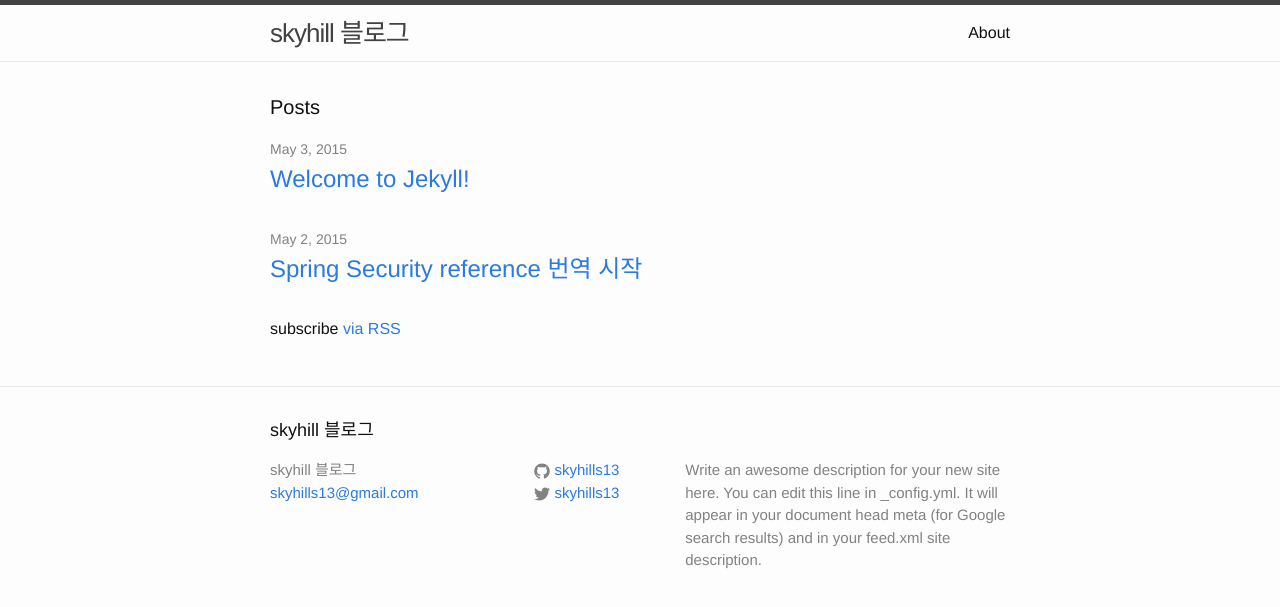
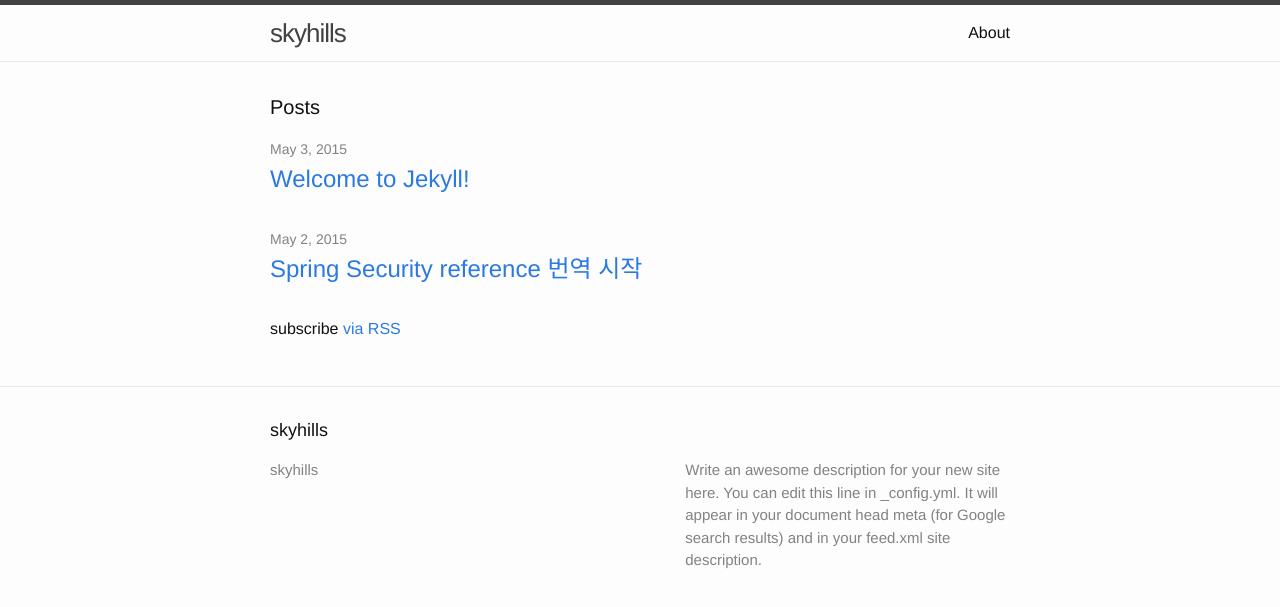
Before and after one commit to skyhills13/skyhills13.github.io, a Jekyll site: the page built from index.html, in a window 1280 px wide. Shown: the top 607 px of the page. Built offline with Jekyll 4.4.1, drawn with Linux system fonts in a browser that asks for light colours; the list of posts is cut into pages by our own code.

Commit message:
change some config

```diff
--- a/_config.yml
+++ b/_config.yml
@@ -1,15 +1,11 @@
 # Site settings
-title: skyhill 블로그
-email: skyhills13@gmail.com
+title: skyhills
 description: > # this means to ignore newlines until "baseurl:"
   Write an awesome description for your new site here. You can edit this
   line in _config.yml. It will appear in your document head meta (for
   Google search results) and in your feed.xml site description.
 baseurl: "" # the subpath of your site, e.g. /blog/
 url: "http://skyhills13.github.com" # the base hostname & protocol for your site
-twitter_username: skyhills13
-github_username:  skyhills13
-facebook_username: soeunp3
 
 # Build settings:
 markdown: kramdown
@@ -17,4 +13,6 @@ markdown: kramdown
 highlighter: pygments
 permalink: pretty
 safe: true
+lsi: false
+
 paginate : 5
```
